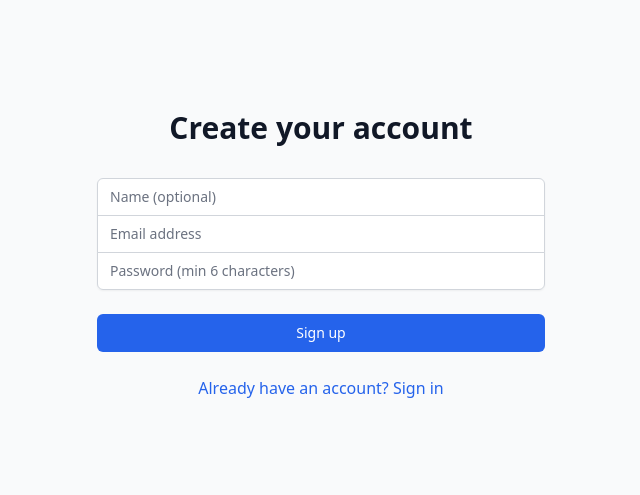
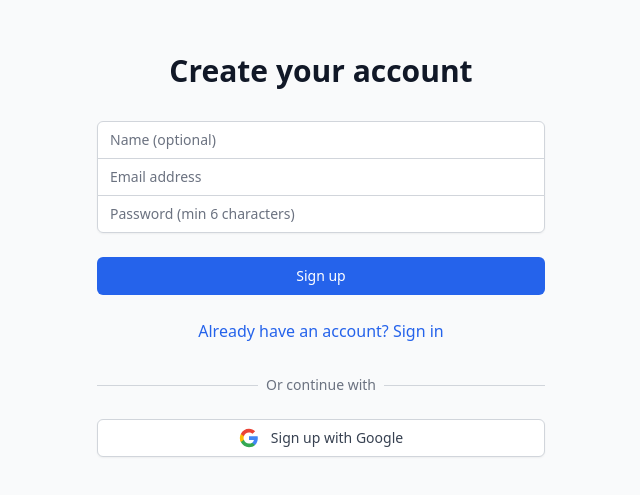
Before and after one commit to Tokiarivelo/angular-info-base, a Next.js app: page /signup in a window 1280 px wide. Shown: the part 157-652 px from the top of the page, without its empty margins (319-959 px from the left). Built offline with nearby package versions, Linux system fonts and the light colour scheme.

Commit message:
[CSR] - fix vulnerability

```diff
--- a/app/signup/page.tsx
+++ b/app/signup/page.tsx
@@ -51,6 +51,18 @@ export default function SignUpPage() {
       router.push('/checklist');
     } catch (err) {
       setError('An error occurred. Please try again.');
+      setLoading(false);
+    }
+  }
+
+  async function handleGoogleSignIn() {
+    setError('');
+    setLoading(true);
+    try {
+      await signIn('google', { callbackUrl: '/checklist' });
+    } catch (err) {
+      setError('An error occurred. Please try again.');
+    } finally {
       setLoading(false);
     }
   }
@@ -133,6 +145,48 @@ export default function SignUpPage() {
             </Link>
           </div>
         </form>
+
+        <div className="mt-6">
+          <div className="relative">
+            <div className="absolute inset-0 flex items-center">
+              <div className="w-full border-t border-gray-300" />
+            </div>
+            <div className="relative flex justify-center text-sm">
+              <span className="px-2 bg-gray-50 text-gray-500">
+                Or continue with
+              </span>
+            </div>
+          </div>
+
+          <div className="mt-6">
+            <button
+              type="button"
+              onClick={handleGoogleSignIn}
+              disabled={loading}
+              className="w-full flex items-center justify-center gap-3 py-2 px-4 border border-gray-300 rounded-md shadow-sm bg-white text-sm font-medium text-gray-700 hover:bg-gray-50 focus:outline-none focus:ring-2 focus:ring-offset-2 focus:ring-blue-500 disabled:opacity-50 disabled:cursor-not-allowed"
+            >
+              <svg className="h-5 w-5" viewBox="0 0 24 24">
+                <path
+                  fill="#4285F4"
+                  d="M22.56 12.25c0-.78-.07-1.53-.2-2.25H12v4.26h5.92c-.26 1.37-1.04 2.53-2.21 3.31v2.77h3.57c2.08-1.92 3.28-4.74 3.28-8.09z"
+                />
+                <path
+                  fill="#34A853"
+                  d="M12 23c2.97 0 5.46-.98 7.28-2.66l-3.57-2.77c-.98.66-2.23 1.06-3.71 1.06-2.86 0-5.29-1.93-6.16-4.53H2.18v2.84C3.99 20.53 7.7 23 12 23z"
+                />
+                <path
+                  fill="#FBBC05"
+                  d="M5.84 14.09c-.22-.66-.35-1.36-.35-2.09s.13-1.43.35-2.09V7.07H2.18C1.43 8.55 1 10.22 1 12s.43 3.45 1.18 4.93l2.85-2.22.81-.62z"
+                />
+                <path
+                  fill="#EA4335"
+                  d="M12 5.38c1.62 0 3.06.56 4.21 1.64l3.15-3.15C17.45 2.09 14.97 1 12 1 7.7 1 3.99 3.47 2.18 7.07l3.66 2.84c.87-2.6 3.3-4.53 6.16-4.53z"
+                />
+              </svg>
+              Sign up with Google
+            </button>
+          </div>
+        </div>
       </div>
     </div>
   );
--- a/lib/auth.ts
+++ b/lib/auth.ts
@@ -60,7 +60,10 @@ if (process.env.GOOGLE_CLIENT_ID && process.env.GOOGLE_CLIENT_SECRET) {
     GoogleProvider({
       clientId: process.env.GOOGLE_CLIENT_ID,
       clientSecret: process.env.GOOGLE_CLIENT_SECRET,
-    })
+      httpOptions: {
+        timeout: 10000,
+      },
+    } as any)
   );
 }
 
--- a/package.json
+++ b/package.json
@@ -18,7 +18,7 @@
     "test:watch": "jest --watch"
   },
   "dependencies": {
-    "next": "^15.0.2",
+    "next": "15.5.7",
     "react": "^18.3.1",
     "react-dom": "^18.3.1",
     "@prisma/client": "^5.20.0",
```
Also changed, not shown: test-db.js (added, +18 -0 lines), test-network.js (added, +16 -0 lines), verify-env.js (added, +47 -0 lines), 1 other file (tests, documents, lock files or other folders).
